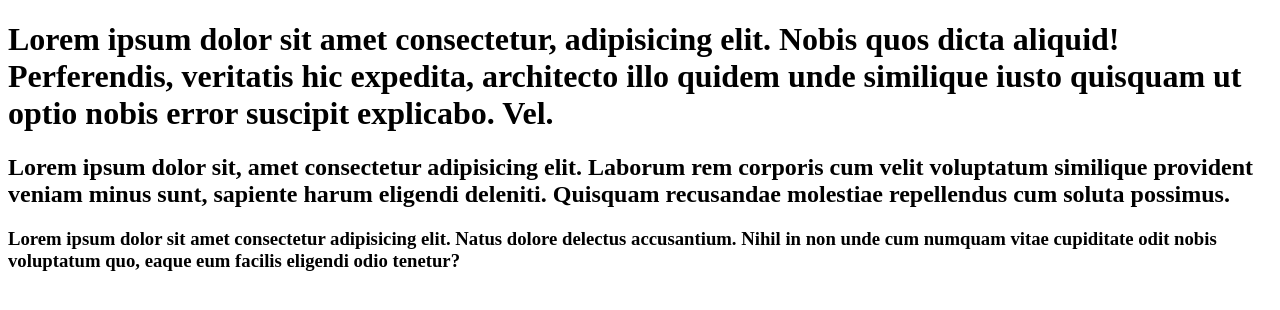
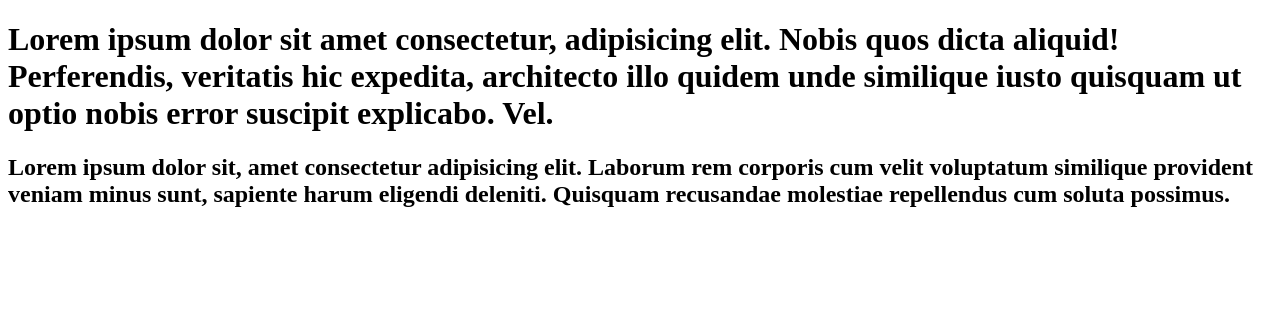
Before and after one commit to chrls97/git-crash-course, a plain HTML site: page index.html in a window 1280 px wide. Drawn offline with Linux system fonts and the light colour scheme.

Commit message:
delete h3 on index

```diff
--- a/index.html
+++ b/index.html
@@ -10,6 +10,5 @@
 
   <h2>Lorem ipsum dolor sit, amet consectetur adipisicing elit. Laborum rem corporis cum velit voluptatum similique provident veniam minus sunt, sapiente harum eligendi deleniti. Quisquam recusandae molestiae repellendus cum soluta possimus.</h2>
 
-  <h3> Lorem ipsum dolor sit amet consectetur adipisicing elit. Natus dolore delectus accusantium. Nihil in non unde cum numquam vitae cupiditate odit nobis voluptatum quo, eaque eum facilis eligendi odio tenetur?</h3>
 </body>
 </html>
```
